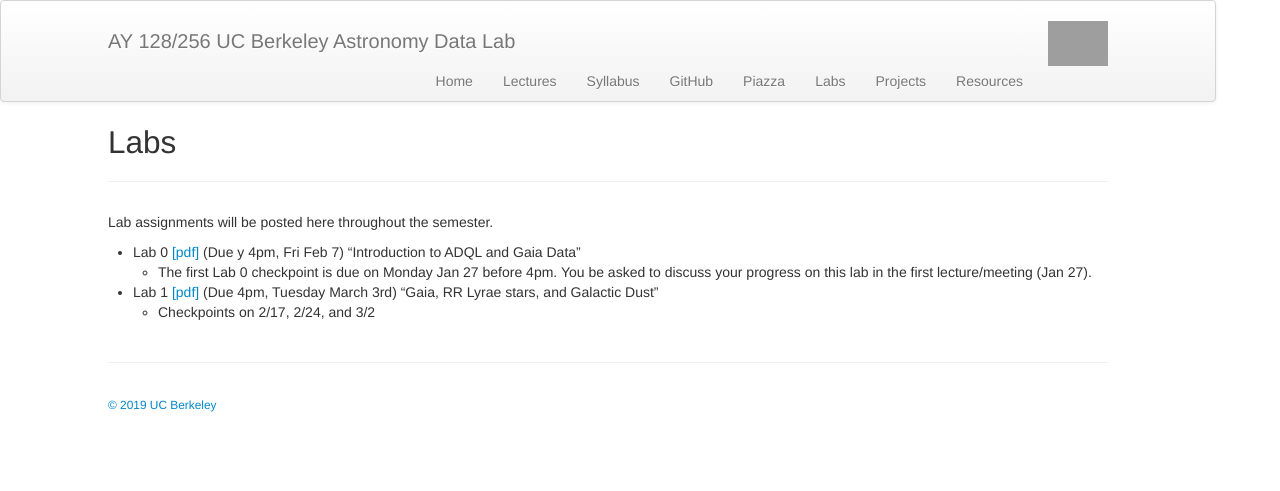
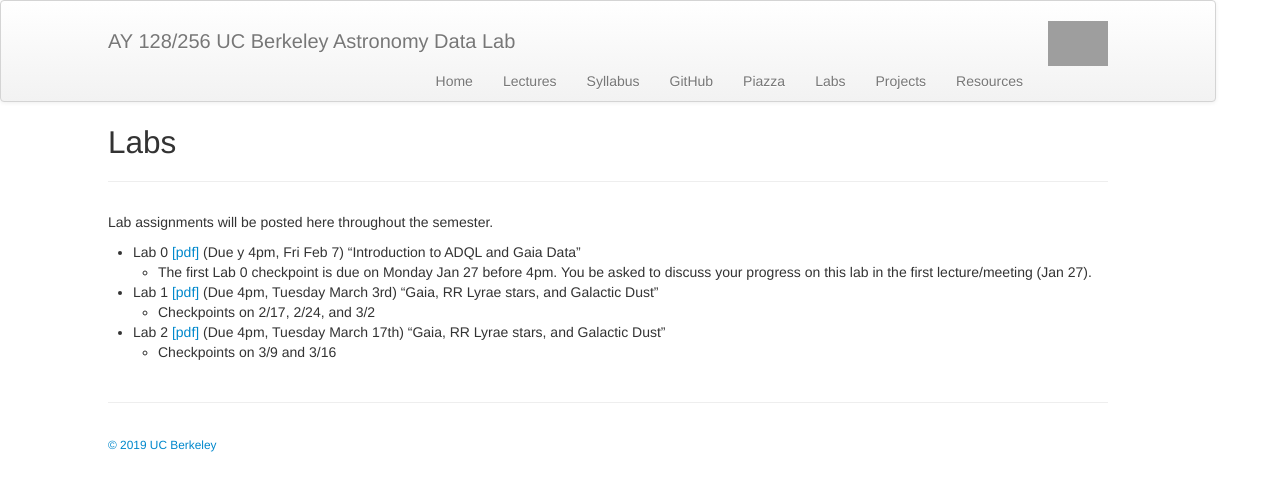
Before and after one commit to ucb-datalab/ucb-datalab.github.io, a Jekyll site: the page built from pages/labs.md, in a window 1280 px wide. Shown: the top 491 px of the page. Built offline with Jekyll 4.4.1, drawn with Linux system fonts in a browser that asks for light colours; grey boxes are pictures that could not be loaded.

Commit message:
add lab 2

```diff
--- a/pages/labs.md
+++ b/pages/labs.md
@@ -11,6 +11,9 @@
 - Lab 1 [[pdf]](https://github.com/ucb-datalab/course-materials_2020/blob/master/labs/Lab1_Astr128_2020A.pdf) (Due 4pm, Tuesday March 3rd) "Gaia, RR Lyrae stars, and Galactic Dust"
      - Checkpoints on 2/17, 2/24, and 3/2
 
-[//]: #   - Lab 2 [[pdf]](https://github.com/ucb-datalab/course-materials/blob/master/Labs/Lab_2_Ast128_2019.pdf) (Due 4pm, March 22) "Modeling Stellar Spectra"
+- Lab 2 [[pdf]](https://github.com/ucb-datalab/course-materials_2020/blob/master/labs/Lab2_Astr128_2020.pdf) (Due 4pm, Tuesday March 17th) "Gaia, RR Lyrae stars, and Galactic Dust"
+     - Checkpoints on 3/9 and 3/16
+
+[//]: #   - Lab 2 [[pdf]](https://github.com/ucb-datalab/course-materials/blob/master/Labs/Lab_2_Ast128_2019.pdf) (Due 4pm, March 17) "Modeling Stellar Spectra"
 
 [//]: #  - Lab 3 [[pdf]](https://github.com/ucb-datalab/course-materials/blob/master/Labs/Lab_3_Astr128.pdf) (Due 4pm, April 15) "The Hubble Constant"
```
